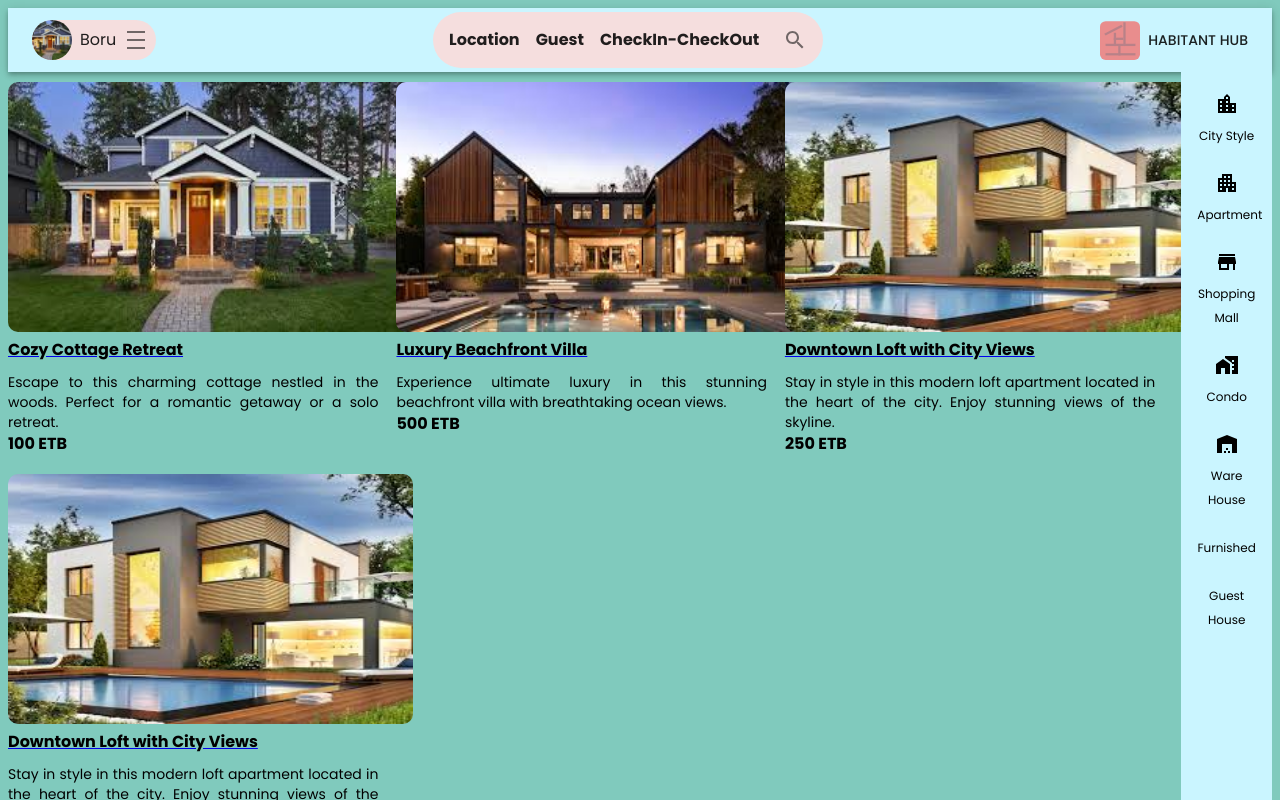
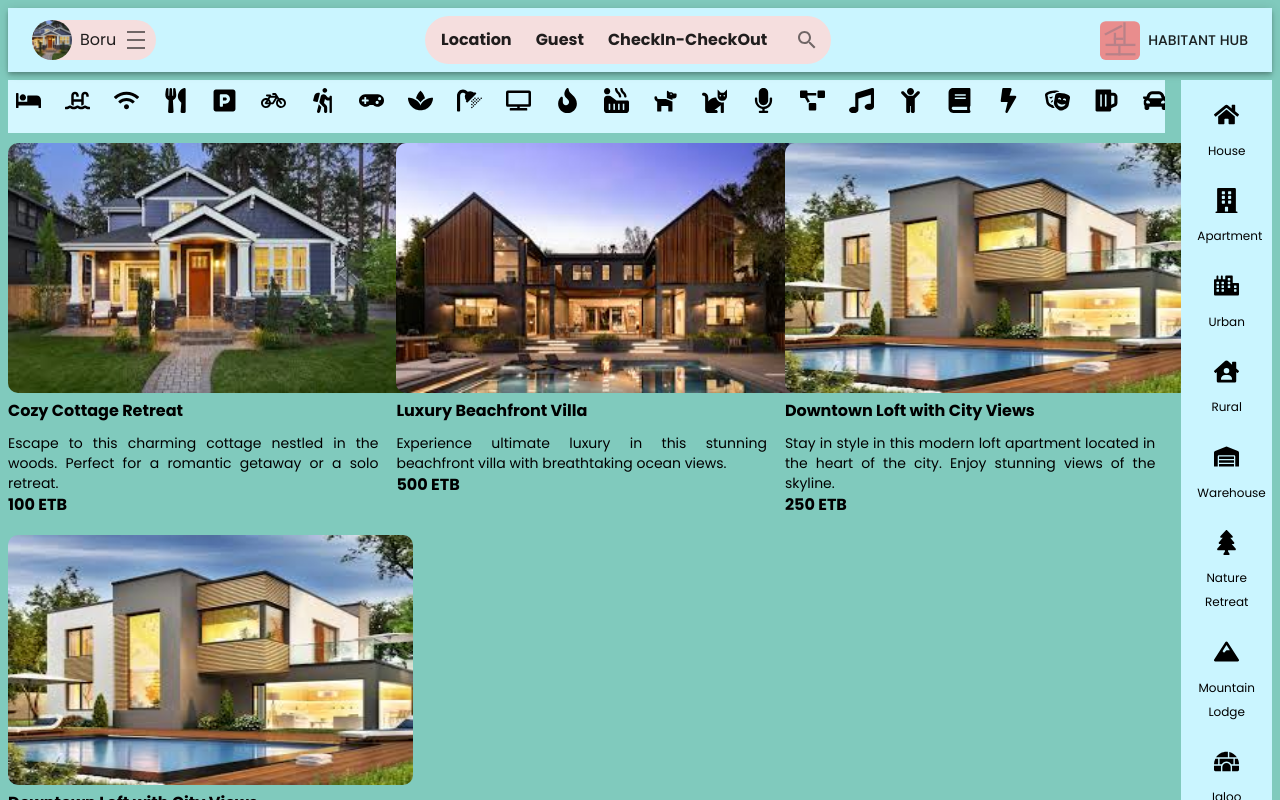
Before and after one commit to BoruTamena/Habitant_Hub, a Next.js app: page / in a window 1280 px wide. Shown: the top 800 px of the page. Built offline with nearby package versions, Linux system fonts and the light colour scheme; data requests are answered from the project's data file.

Commit message:
secondary search and primary serch component updated

```diff
--- /dev/null
+++ b/constant/Amenities.tsx
@@ -0,0 +1,256 @@
+import {
+    FaBed, FaSwimmingPool, FaWifi,
+    FaUtensils, FaParking, FaBicycle, FaHiking, FaGamepad,
+    FaSpa, FaShower, FaTv, FaFire, FaHotTub, FaDog, FaCat,
+    FaMicrophone, FaProjectDiagram, FaMusic, FaChild, FaBook,
+    FaBolt, FaTheaterMasks, FaBeer, FaCar, FaBus, FaTrain, FaPlane,
+    FaMotorcycle, FaFutbol, FaBasketballBall, FaVolleyballBall, FaGolfBall,
+    FaBaseballBall,FaSnowboarding, FaSkiing,
+    FaDumbbell, FaBroom, FaShuttleVan,
+    FaHorse, FaMountain, FaMapMarkedAlt, FaUmbrellaBeach,
+    FaLeaf, FaCampground, FaTshirt } from 'react-icons/fa';
+
+import { FaFishFins, FaMagnifyingGlassLocation } from 'react-icons/fa6';
+
+
+export const Amenities = [
+  {
+    id: 1,
+    name: 'Bed',
+    icon: <FaBed />,
+  },
+  {
+    id: 2,
+    name: 'Swimming Pool',
+    icon: <FaSwimmingPool />,
+  },
+  {
+    id: 3,
+    name: 'Wifi',
+    icon: <FaWifi />,
+  },
+  {
+    id: 4,
+    name: 'Kitchen',
+    icon: <FaUtensils />,
+  },
+  {
+    id: 5,
+    name: 'Parking',
+    icon: <FaParking />,
+  },
+  {
+    id: 6,
+    name: 'Bicycle Rental',
+    icon: <FaBicycle />,
+  },
+  {
+    id: 7,
+    name: 'Hiking Trails',
+    icon: <FaHiking />,
+  },
+  {
+    id: 8,
+    name: 'Games Room',
+    icon: <FaGamepad />,
+  },
+  {
+    id: 9,
+    name: 'Spa',
+    icon: <FaSpa />,
+  },
+  {
+    id: 10,
+    name: 'Shower',
+    icon: <FaShower />,
+  },
+  {
+    id: 11,
+    name: 'TV',
+    icon: <FaTv />,
+  },
+  {
+    id: 12,
+    name: 'Fireplace',
+    icon: <FaFire />,
+  },
+  {
+    id: 13,
+    name: 'Hot Tub',
+    icon: <FaHotTub />,
+  },
+  {
+    id: 14,
+    name: 'Pet Friendly',
+    icon: <FaDog />,
+  },
+  {
+    id: 15,
+    name: 'Cat Friendly',
+    icon: <FaCat />,
+  },
+  {
+    id: 16,
+    name: 'Karaoke',
+    icon: <FaMicrophone />,
+  },
+  {
+    id: 17,
+    name: 'Conference Room',
+    icon: <FaProjectDiagram />,
+  },
+  {
+    id: 18,
+    name: 'Live Music',
+    icon: <FaMusic />,
+  },
+  {
+    id: 19,
+    name: 'Childcare',
+    icon: <FaChild />,
+  },
+  {
+    id: 20,
+    name: 'Library',
+    icon: <FaBook />,
+  },
+  {
+    id: 21,
+    name: 'Charging Station',
+    icon: <FaBolt />,
+  },
+  {
+    id: 22,
+    name: 'Theater',
+    icon: <FaTheaterMasks />,
+  },
+  {
+    id: 23,
+    name: 'Bar',
+    icon: <FaBeer />,
+  },
+  {
+    id: 24,
+    name: 'Car Rental',
+    icon: <FaCar />,
+  },
+  {
+    id: 25,
+    name: 'Bus Stop',
+    icon: <FaBus />,
+  },
+  {
+    id: 26,
+    name: 'Train Station',
+    icon: <FaTrain />,
+  },
+  {
+    id: 27,
+    name: 'Airport Shuttle',
+    icon: <FaPlane />,
+  },
+  {
+    id: 28,
+    name: 'Motorcycle Rental',
+    icon: <FaMotorcycle />,
+  },
+  {
+    id: 29,
+    name: 'Soccer Field',
+    icon: <FaFutbol />,
+  },
+  {
+    id: 30,
+    name: 'Basketball Court',
+    icon: <FaBasketballBall />,
+  },
+  {
+    id: 31,
+    name: 'Volleyball Court',
+    icon: <FaVolleyballBall />,
+  },
+  {
+    id: 32,
+    name: 'Golf Course',
+    icon: <FaGolfBall />,
+  },
+  {
+    id: 33,
+    name: 'Baseball Field',
+    icon: <FaBaseballBall />,
+  },
+
+  {
+    id: 35,
+    name: 'Snowboarding',
+    icon: <FaSnowboarding />,
+  },
+  {
+    id: 36,
+    name: 'Skiing',
+    icon: <FaSkiing />,
+  },
+
+  {
+    id: 38,
+    name: 'Fishing',
+    icon: <FaFishFins />,
+  },
+  {
+    id: 39,
+    name: 'Gym',
+    icon: <FaDumbbell />,
+  },
+  {
+    id: 40,
+    name: 'Yoga Studio',
+    icon: <FaMagnifyingGlassLocation/>,
+  },
+  {
+    id: 41,
+    name: 'Cleaning Service',
+    icon: <FaBroom />,
+  },
+  {
+    id: 42,
+    name: 'Shuttle Service',
+    icon: <FaShuttleVan />,
+  },
+  {
+    id: 43,
+    name: 'Horse Riding',
+    icon: <FaHorse />,
+  },
+  {
+    id: 44,
+    name: 'Mountain View',
+    icon: <FaMountain />,
+  },
+  {
+    id: 45,
+    name: 'Map Available',
+    icon: <FaMapMarkedAlt />,
+  },
+  {
+    id: 46,
+    name: 'Beach Umbrella',
+    icon: <FaUmbrellaBeach />,
+  },
+  {
+    id: 47,
+    name: 'Nature Trail',
+    icon: <FaLeaf />,
+  },
+
+  {
+    id: 49,
+    name: 'Campground',
+    icon: <FaCampground />,
+  },
+  {
+    id: 50,
+    name: 'Laundry Service',
+    icon: <FaTshirt/>,
+  },
+  // Add more amenities as needed
+];
--- a/constant/index.tsx
+++ b/constant/index.tsx
@@ -1,66 +1,86 @@
-import { Apartment, LocationCity, MapsHomeWork, Shop, StoreMallDirectory, Warehouse } from "@mui/icons-material"
 
+import {
+    FaHome, FaBuilding,
+    FaCity, FaHouseUser,
+    FaWarehouse, FaTree, FaMountain,
+    FaIgloo,  FaWind, FaSwimmingPool,
+    FaChurch, FaLandmark } from 'react-icons/fa';
 
-export const Amenities=[
-
+export const HouseCategories = [
   {
-        "id":1,
-        "icon":"",
-        "name":"Internet"
-    },
-
-    {
-        "id":2,
-        "icon":"",
-        "name":"Tv station"
-    },
-
-
-]
-
-
-export const HouseCategories=[
-    {
-        "id":1,
-        "category":"City Style",
-        "icon":<LocationCity />
-    },
-
-
-
-    {
-        "id":3,
-        "category":"Apartment",
-        "icon":<Apartment/>
-    },
-
-
-    {
-        "id":5,
-        "category":"Shopping Mall",
-        "icon":<StoreMallDirectory/>,
-    },
-
-    {
-        "id":6,
-        "category":"Condo",
-        "icon":<MapsHomeWork/>
-    },
-
-    {
-        "id":7,
-        "category":"Ware House",
-        "icon":<Warehouse/>
+    id: 1,
+    category: 'House',
+    icon: <FaHome />,
   },
   {
-        "id":2,
-        "category":"Furnished",
-        "icon ":""
+    id: 2,
+    category: 'Apartment',
+    icon: <FaBuilding />,
   },
-
+//   {
+//     id: 3,
+//     category: 'Hotel',
+//     icon: <FaHotel />,
+//   },
+//   {
+//     id: 4,
+//     category: 'Cabin',
+//     icon: <FaCabin />,
+//   },
   {
-        "id":4,
-        "category":"Guest House",
-        "icon ":""
+    id: 5,
+    category: 'Urban',
+    icon: <FaCity />,
   },
-]
+  {
+    id: 6,
+    category: 'Rural',
+    icon: <FaHouseUser />,
+  },
+  {
+    id: 7,
+    category: 'Warehouse',
+    icon: <FaWarehouse />,
+  },
+  {
+    id: 8,
+    category: 'Nature Retreat',
+    icon: <FaTree />,
+  },
+  {
+    id: 9,
+    category: 'Mountain Lodge',
+    icon: <FaMountain />,
+  },
+  {
+    id: 10,
+    category: 'Igloo',
+    icon: <FaIgloo />,
+  },
+//   {
+//     id: 11,
+//     category: 'Castle',
+//     icon: <FaCastle/>,
+//   },
+  {
+    id: 12,
+    category: 'Windmill',
+    icon: <FaWind />,
+  },
+  {
+    id: 13,
+    category: 'Pool Villa',
+    icon: <FaSwimmingPool />,
+  },
+  {
+    id: 14,
+    category: 'Church House',
+    icon: <FaChurch />,
+  },
+  {
+    id: 15,
+    category: 'Landmark',
+    icon: <FaLandmark />,
+  },
+  // Add more categories as needed
+];
--- a/mock/data.json
+++ b/mock/data.json
@@ -106,7 +106,7 @@
       {
         "id": 2,
         "title": "Luxury Beachfront Villa",
-        "img":"/image/h2.jpeg",
+        "img":[  "/image/h2.jpeg", "/image/h2.jpeg", "/image/h3.jpeg"],
         "description": "Experience ultimate luxury in this stunning beachfront villa with breathtaking ocean views.",
         "location": "Maui, Hawaii",
         "price_per_night": 500,
--- a/package.json
+++ b/package.json
@@ -19,6 +19,7 @@
     "next": "14.2.1",
     "react": "^18",
     "react-dom": "^18",
+    "react-icons": "^5.2.1",
     "sass": "^1.75.0"
   },
   "devDependencies": {
--- a/src/app/page.tsx
+++ b/src/app/page.tsx
@@ -5,6 +5,7 @@ import { Toys } from "@mui/icons-material";
 import { HouseCard, SideMenu } from "@/components";
 
 import {GetHouse} from "../utils/gethouse"
+import SecondaryFilter from "@/components/SecondaryFilter";
 
 export default async function Home() {
 
@@ -19,6 +20,9 @@ export default async function Home() {
 
       <Grid container spacing={2}>
         <Grid item md={11}>
+
+        <SecondaryFilter/>
+
         <Grid container spacing={1}>
           {
             !is_empty && data.map(item=> <Grid item md={4}>
--- a/src/components/HouseCard.tsx
+++ b/src/components/HouseCard.tsx
@@ -22,7 +22,7 @@ const HouseCard = ({Data}:{Data:HouseListType}) => {
         className={styles.img}
         alt ="image "src={`${img}`}/>
 
-        <Link href={`/house/${id}`} >
+        <Link href={`/house/${id}`} className={styles.link}  >
             <Typography
             className={styles.link}
             variant='subtitle1'
--- a/src/components/PrimarySearch.tsx
+++ b/src/components/PrimarySearch.tsx
@@ -10,18 +10,18 @@ const PrimarySearch = () => {
       flexDirection="row"
       alignItems={"center"}
       justifyContent={"space-between"}
-      sx={{bgcolor:"secondary.main",borderRadius:10,padding:1}}
+      sx={{bgcolor:"secondary.main",borderRadius:10,padding:.5}}
 
     >
 
       <Box ml={1}>
-        <Typography fontWeight={"bold"}>Location</Typography>
+        <Typography fontWeight={"bold"} p={.5}>Location</Typography>
       </Box>
       <Box  ml={2}>
-        <Typography  fontWeight={"bold"}>Guest</Typography>
+        <Typography  fontWeight={"bold"} p={.5}>Guest</Typography>
       </Box>
       <Box  ml={2} mr={2}>
-        <Typography  fontWeight={"bold"}>CheckIn-CheckOut</Typography>
+        <Typography  fontWeight={"bold"} p={.5}>CheckIn-CheckOut</Typography>
       </Box>
       <IconButton>
          <Search/>
--- /dev/null
+++ b/src/components/SecondaryFilter.tsx
@@ -0,0 +1,31 @@
+import { Box, Button, Stack } from "@mui/material";
+import { Amenities } from "../../constant/Amenities";
+
+
+
+type Props = {}
+
+const SecondaryFilter = (props: Props) => {
+  return (
+   <Box bgcolor="primary.light" mt={1} p={1} sx={{overflow:"scroll",scrollPadding:" 0px 0px 9999px 0px"}}>
+
+    <Stack direction={"row"} spacing={3} >
+      {
+        Amenities.map((item,index)=><span style={{fontSize:"25px"}}>{item.icon}</span>)
+      }
+
+      <Button
+       variant="contained"
+
+       color="secondary"
+       sx={{boxShadow:"none",borderRadius:10}} >
+        Filter
+      </Button>
+
+    </Stack>
+
+   </Box>
+  )
+};
+
+export default SecondaryFilter;
--- a/src/components/SideMenu.tsx
+++ b/src/components/SideMenu.tsx
@@ -10,17 +10,16 @@ import Link from 'next/link'
 
 const SideMenu = () => {
   return (
-    <>
-
-
+    <Box sx={{overflow:"scroll",height:"100%"}} mt={1}>
         <List className={styles.sidmenu} sx={{bgcolor:"primary.main"}}>
 
             {
            HouseCategories.map((item,index)=><ListItem key={item.id}>
-                    <ListItemText sx={{textAlign:"center"}}>
-                        <Box >{item.icon && item.icon} </Box>
+                    <ListItemText  sx={{textAlign:"center"}}>
+                        <Box sx={{fontSize:"25px",fontWeight:"bold"}}>{item.icon && item.icon} </Box>
                         <Typography
-                            textTransform="capitalize"
+
+                            sx={{textAlign:"center"}}
                             variant="caption">
                             {item.category}
 
@@ -34,7 +33,7 @@ const SideMenu = () => {
 
 
 
-    </>
+    </Box>
   )
 }
 
--- a/src/components/styles.module.scss
+++ b/src/components/styles.module.scss
@@ -11,7 +11,6 @@
 
 .sidmenu{
     height:100%;
-    margin-top:10px;
     margin-bottom:10px
 }
 
--- a/src/utils/gethouse.tsx
+++ b/src/utils/gethouse.tsx
@@ -2,20 +2,15 @@
 
  async function GetHouse(category:string)   {
 
-
    const result = await fetch("http://localhost:3001/house",{cache:"no-store"})
-
    const res= result.json()
-
    return res
 
 }
 
 
 async function GetById(id:string)   {
-
     const result = await fetch(`http://localhost:3001/housedetail/${id}`,{cache:"no-store"})
-
     return result.json()
  }
 
```
Also changed, not shown: 1 other file (tests, documents, lock files or other folders). Lines whose indentation alone changed are shown as unchanged.
